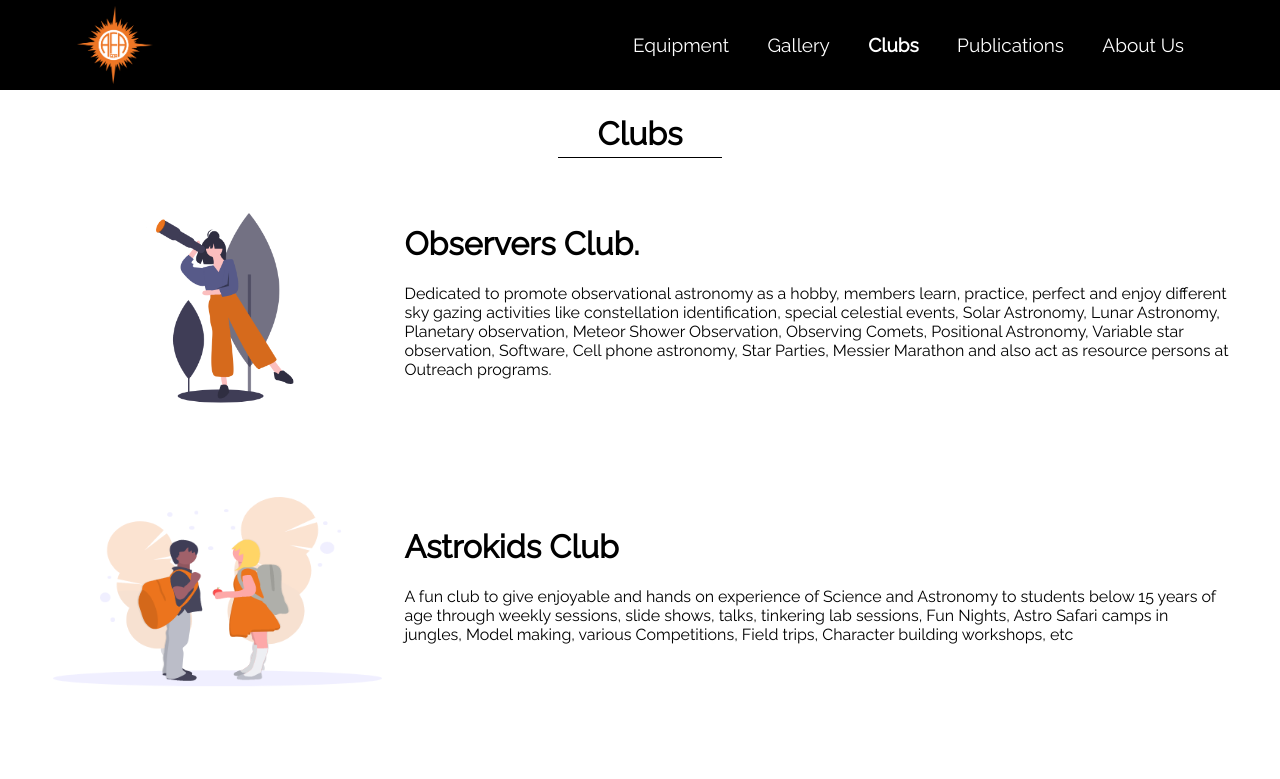
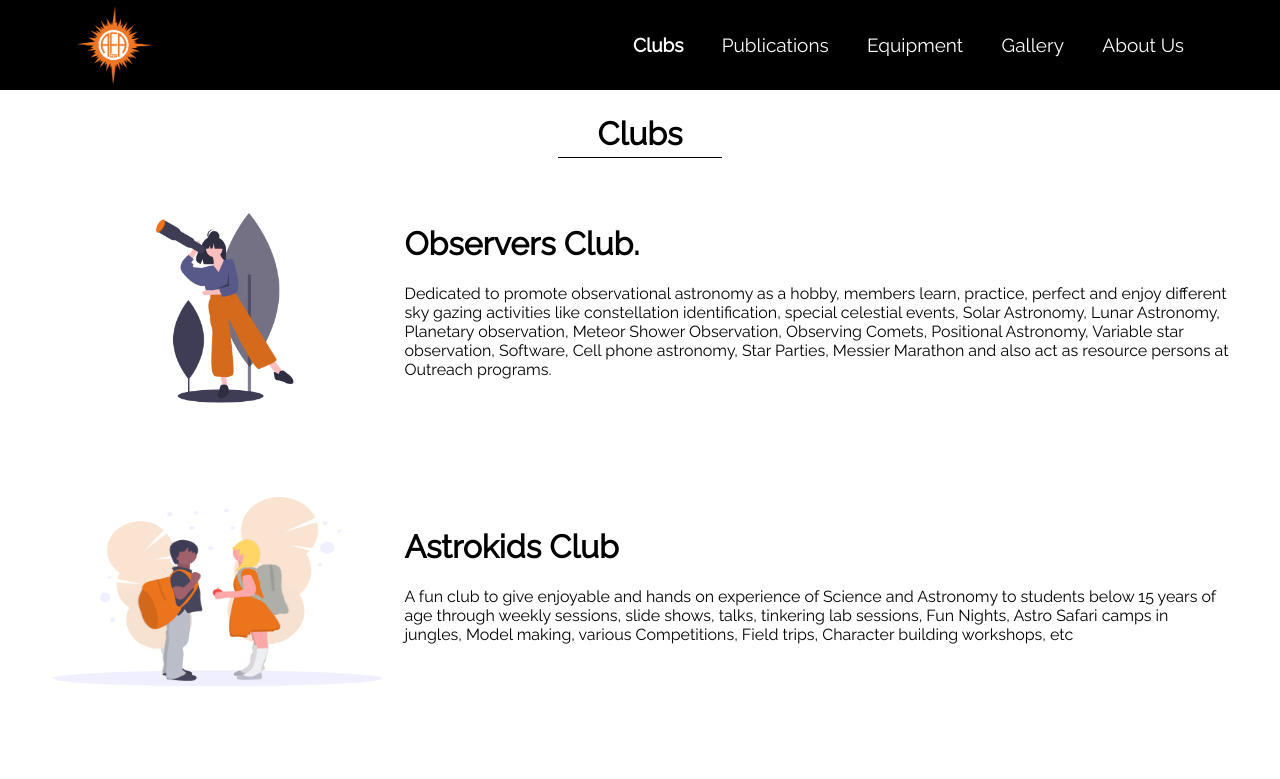
Before and after one commit to Vedang55/AFA-Project, a React (Create React App) app: page /clubs in a window 1280 px wide. Shown: the top 779 px of the page. Built offline with nearby package versions, Linux system fonts and the light colour scheme.

Commit message:
nav link order

```diff
--- a/src/navigation/Toolbar/NavigationItems/NavigationItems.js
+++ b/src/navigation/Toolbar/NavigationItems/NavigationItems.js
@@ -6,10 +6,10 @@ const NavigationItems = (props) => {
 
     return (
         <nav className={classes.Nav} style={{...props.style}} >
+            <NavLink to="/clubs" activeClassName={classes.active}>Clubs</NavLink>
+            <NavLink to="/publications" activeClassName={classes.active}>Publications</NavLink>
             <NavLink to="/equipment" activeClassName={classes.active}>Equipment</NavLink>
             <NavLink to="/gallery" activeClassName={classes.active}>Gallery</NavLink>
-            <NavLink to="/clubs" activeClassName={classes.active}>Clubs</NavLink>
-            <NavLink to="/publications" activeClassName={classes.active}>Publications</NavLink>
             <NavLink to="/aboutus" activeClassName={classes.active}>About Us</NavLink>
         </nav>
     );
```
